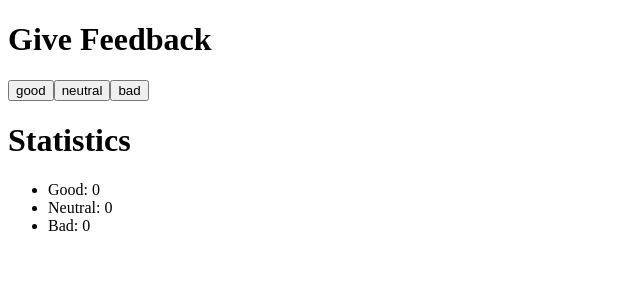
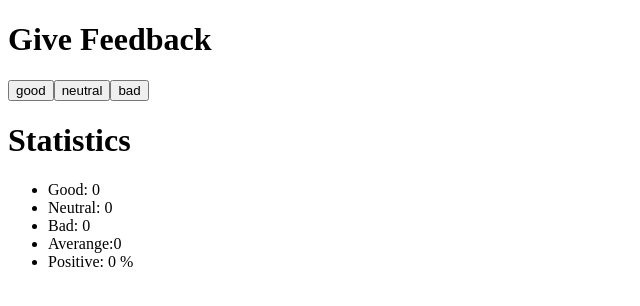
Before and after one commit to ThisIsAntonio/FullStackOpen, a React (Vite) app in the folder Part1/unicafe/: page / in a window 1280 px wide. Shown: the top 306 px of the page, without its empty margins (0-640 px from the left). Built offline with nearby package versions, Linux system fonts and the light colour scheme.

Commit message:
Finished exercise-1.7, added average & positive information

```diff
--- a/Part1/unicafe/src/App.jsx
+++ b/Part1/unicafe/src/App.jsx
@@ -13,11 +13,18 @@ import { useState } from 'react'
   )
 
 const Statistic = (props) => {
+  console.log(props)
+    const total = props.good + props.neutral + props.bad
+    const average = total === 0 ? 0 : (props.good - props.bad) / total
+    const positive = total === 0 ? 0 : (props.good * 100 ) / total
+
   return (
     <ul>
       <li>Good: {props.good} </li>
       <li>Neutral: {props.neutral} </li>
       <li>Bad: {props.bad}</li>
+      <li>Averange:{average}</li>
+      <li>Positive: {positive} %</li>
     </ul>
   )
 }
@@ -27,7 +34,7 @@ const App = () => {
   const [good, setGood] = useState(0)
   const [neutral, setNeutral] = useState(0)
   const [bad, setBad] = useState(0)
-
+  const values = [good, neutral, bad]
   return (
     <div>
       <Title value='Give Feedback'/>
@@ -35,7 +42,7 @@ const App = () => {
       <Button handleClick={() => setNeutral(neutral + 1)} text='neutral' />
       <Button handleClick={() => setBad(bad + 1)} text='bad' />
       <Title value='Statistics' />
-      <Statistic good={good} neutral={neutral} bad={bad}/>
+      <Statistic good={good} neutral={neutral} bad={bad} />
     </div>
   )
 }
```
